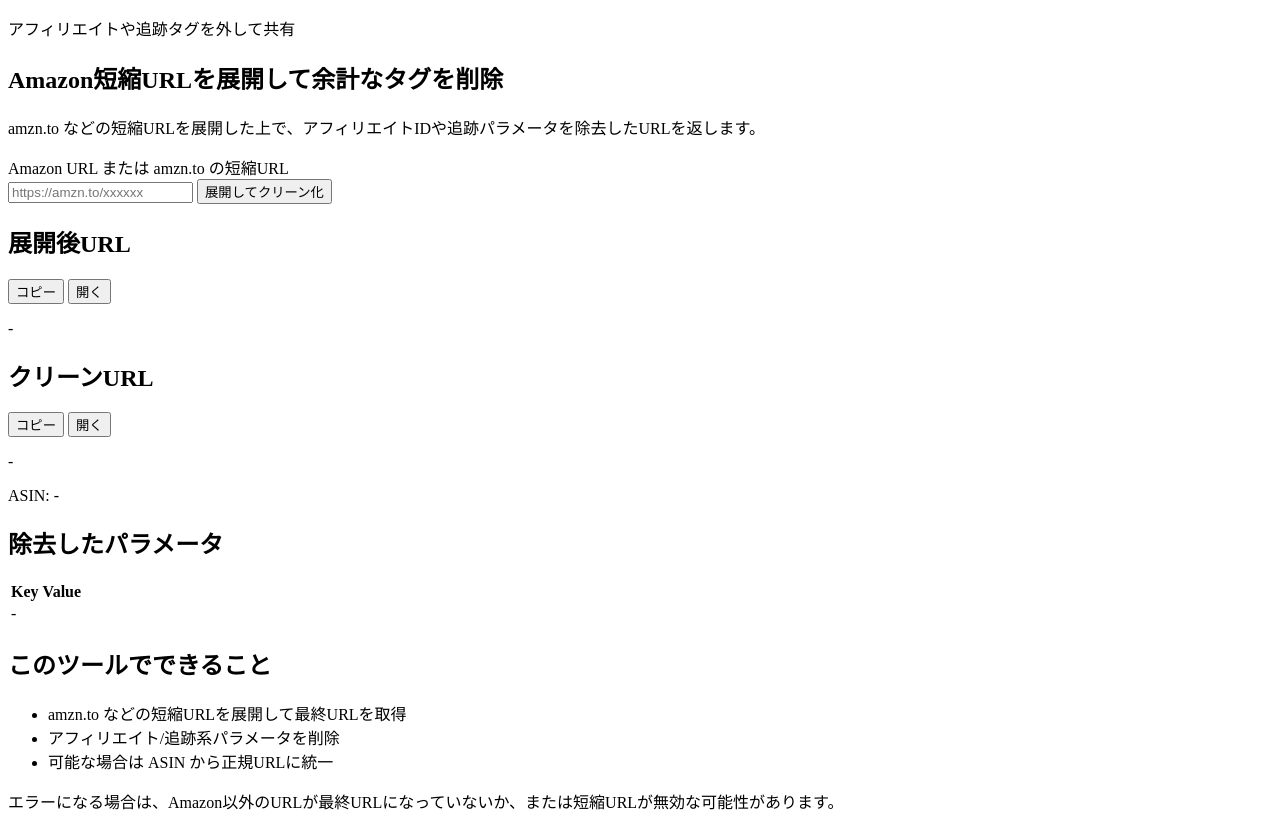
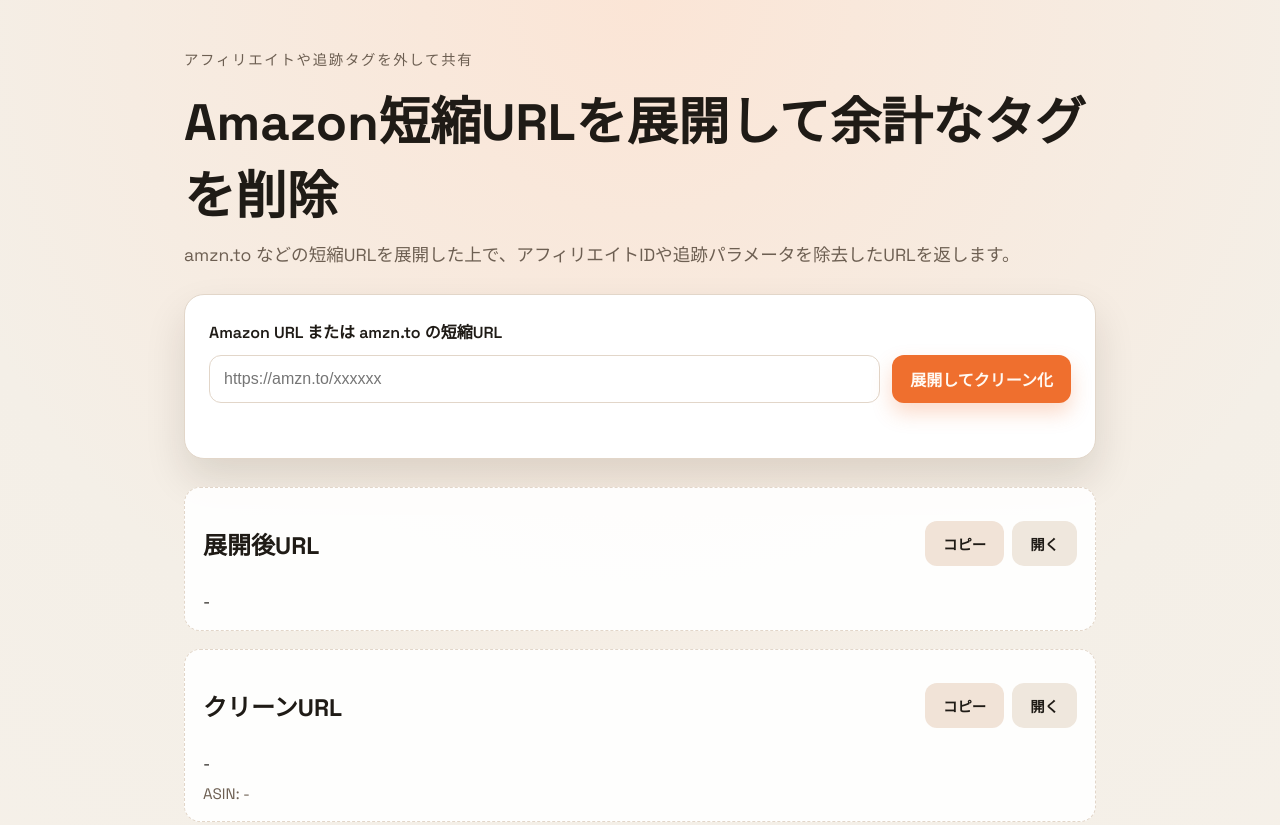
Before and after one commit to big-mon/amazon-link-cleaner-cloudflare, a website: page public/index.html in a window 1280 px wide. Shown: the top 825 px of the page. Drawn offline with Linux system fonts and the light colour scheme; the site is published under a folder, as on GitHub Pages, so addresses that start at the root find nothing.

Commit message:
fix: 相対パスへ変更

```diff
--- a/public/index.html
+++ b/public/index.html
@@ -15,15 +15,15 @@
       content="Amazonの短縮URLを展開し、アフィリエイトIDや追跡タグを削除したURLに変換します。"
     />
     <meta property="og:type" content="website" />
-    <meta property="og:image" content="/ogp.jpg" />
+    <meta property="og:image" content="./ogp.jpg" />
     <meta name="twitter:card" content="summary" />
     <meta name="twitter:title" content="Amazon短縮URLを展開してタグ削除 | アフィリエイト除去ツール" />
     <meta
       name="twitter:description"
       content="Amazonの短縮URLを展開し、アフィリエイトIDや追跡タグを削除します。"
     />
-    <meta name="twitter:image" content="/ogp.jpg" />
-    <link rel="stylesheet" href="/styles.css" />
+    <meta name="twitter:image" content="./ogp.jpg" />
+    <link rel="stylesheet" href="./styles.css" />
   </head>
   <body>
     <main class="page">
@@ -116,6 +116,6 @@
       </section>
     </main>
 
-    <script src="/main.js" defer></script>
+    <script src="./main.js" defer></script>
   </body>
 </html>
```
